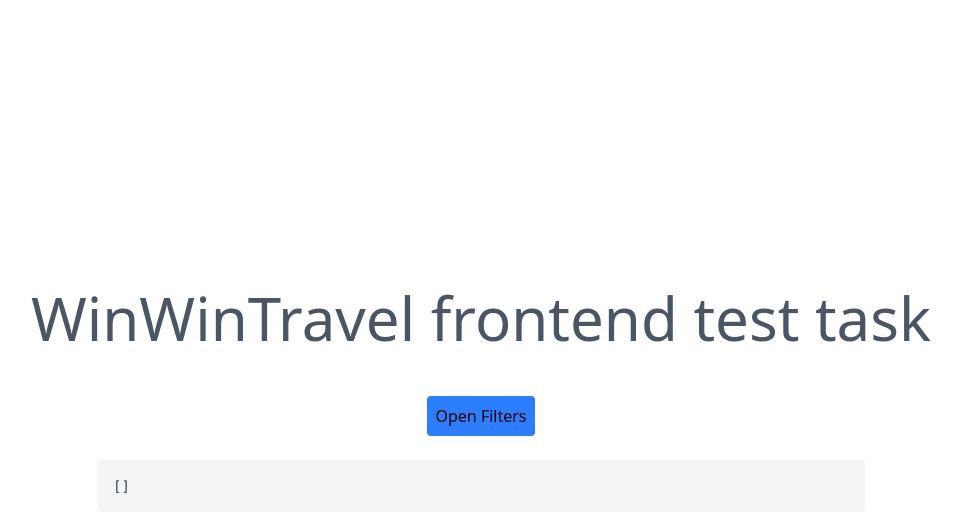
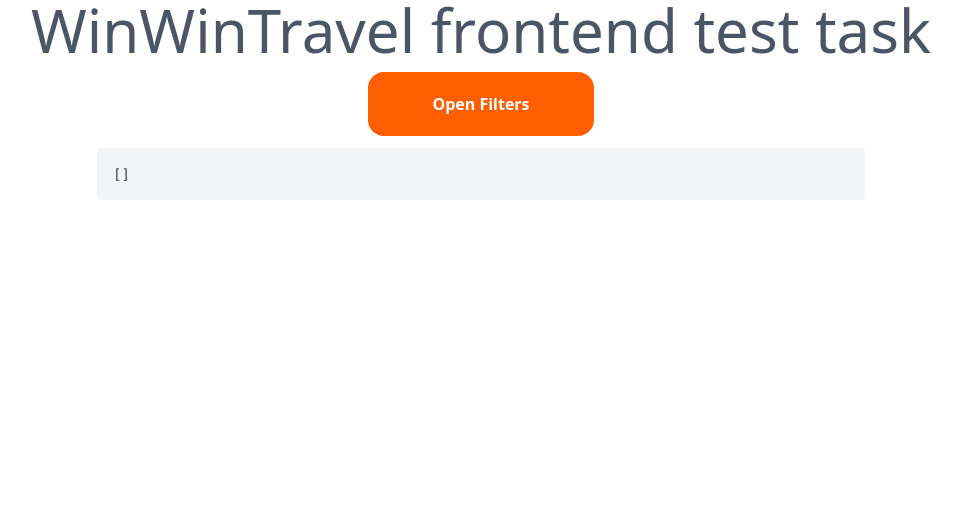
Before and after one commit to Jenya2196/wwt-filter-modal, a React app: page / in a window 1280 px wide. Shown: the top 532 px of the page, without its empty margins (159-1120 px from the left). Built offline with nearby package versions, Linux system fonts and the light colour scheme; the HTML template or start-up script is replaced by a standard one.

Commit message:
refactor(app): use Button for opening filters and improve layout fix(types): correct useFilterData return type to SearchRequestFilter[]

```diff
--- a/src/pages/Home/ui/App.tsx
+++ b/src/pages/Home/ui/App.tsx
@@ -1,6 +1,7 @@
 import { useState } from 'react'
 
 import FilterModal from '@/components/FilterModal'
+import Button from '@/components/UI/Button'
 import { useFilterStore } from '@/shared/store/filterStore'
 
 export const App = () => {
@@ -9,16 +10,11 @@ export const App = () => {
 
 	return (
 		<>
-			<section className="w-full h-dvh flex flex-col items-center justify-center">
-				<h1 className="text-6xl text-gray-600 mb-12">
+			<section className="w-full h-dvh flex flex-col items-center gap-3">
+				<h1 className="text-6xl text-gray-600">
 					WinWinTravel frontend test task
 				</h1>
-				<button
-					onClick={() => setOpen(true)}
-					className="p-2 bg-blue-500 rounded hover:bg-blue-600 mb-6"
-				>
-					Open Filters
-				</button>
+				<Button onClick={() => setOpen(true)}>Open Filters</Button>
 
 				{/* Отображение выбранных фильтров для дебага */}
 				<div className="w-3/4 max-w-3xl p-4 bg-gray-100 rounded text-sm text-gray-700 overflow-auto">
--- a/src/shared/hooks/useFilterData.ts
+++ b/src/shared/hooks/useFilterData.ts
@@ -1,18 +1,18 @@
 import { useQuery } from '@tanstack/react-query'
 
 import { FilterType } from '@/shared/api/types/Filter'
-import { SearchRequestFilter } from '@/shared/api/types/SearchRequest/SearchRequestFilter'
+import { FilterItem } from '@/shared/api/types/Filter'
 import filterData from '@/shared/temp/filterData.json'
 
 export const useFilterData = () =>
 	useQuery({
 		queryKey: ['filterData'],
-		queryFn: async () => {
+		queryFn: async (): Promise<{ filterItems: FilterItem[] }> => {
 			return {
 				filterItems: filterData.filterItems.map(f => ({
 					...f,
 					type: FilterType.OPTION
 				}))
-			} as { filterItems: SearchRequestFilter }
+			}
 		}
 	})
```
